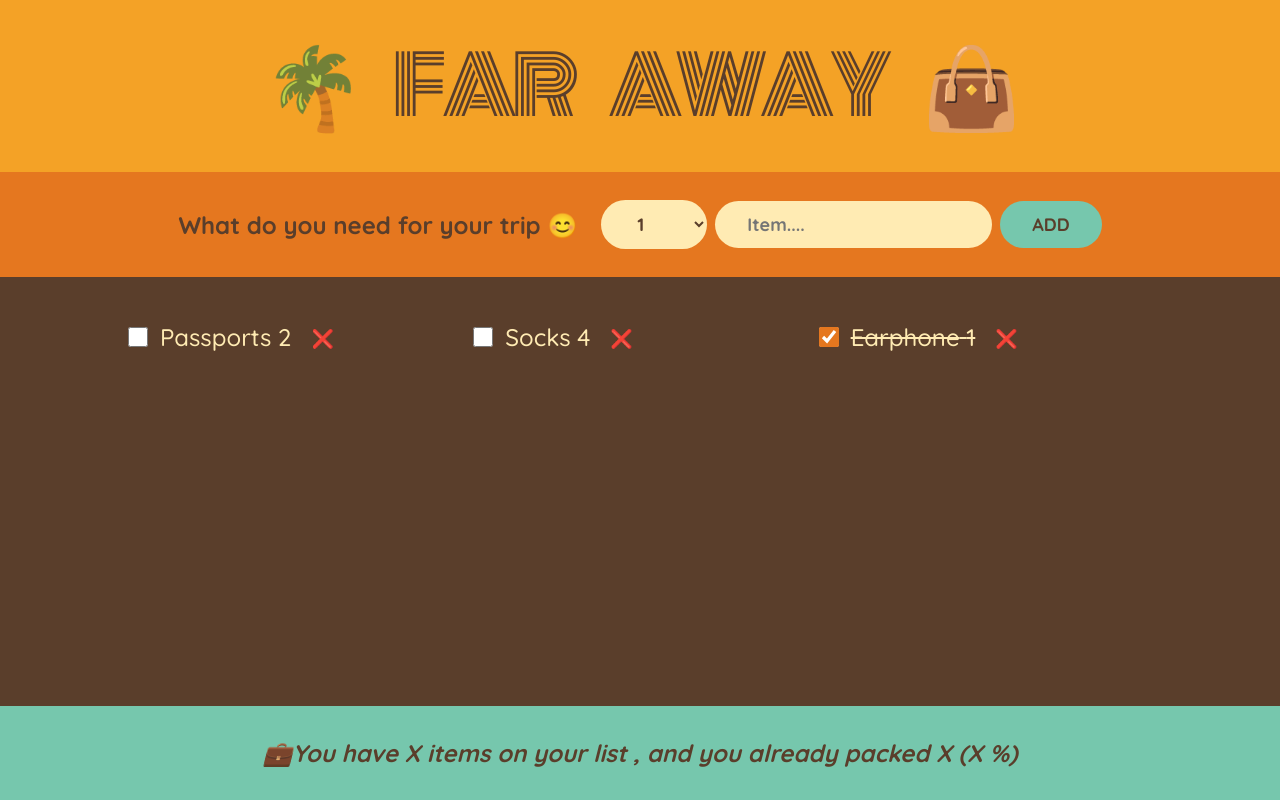
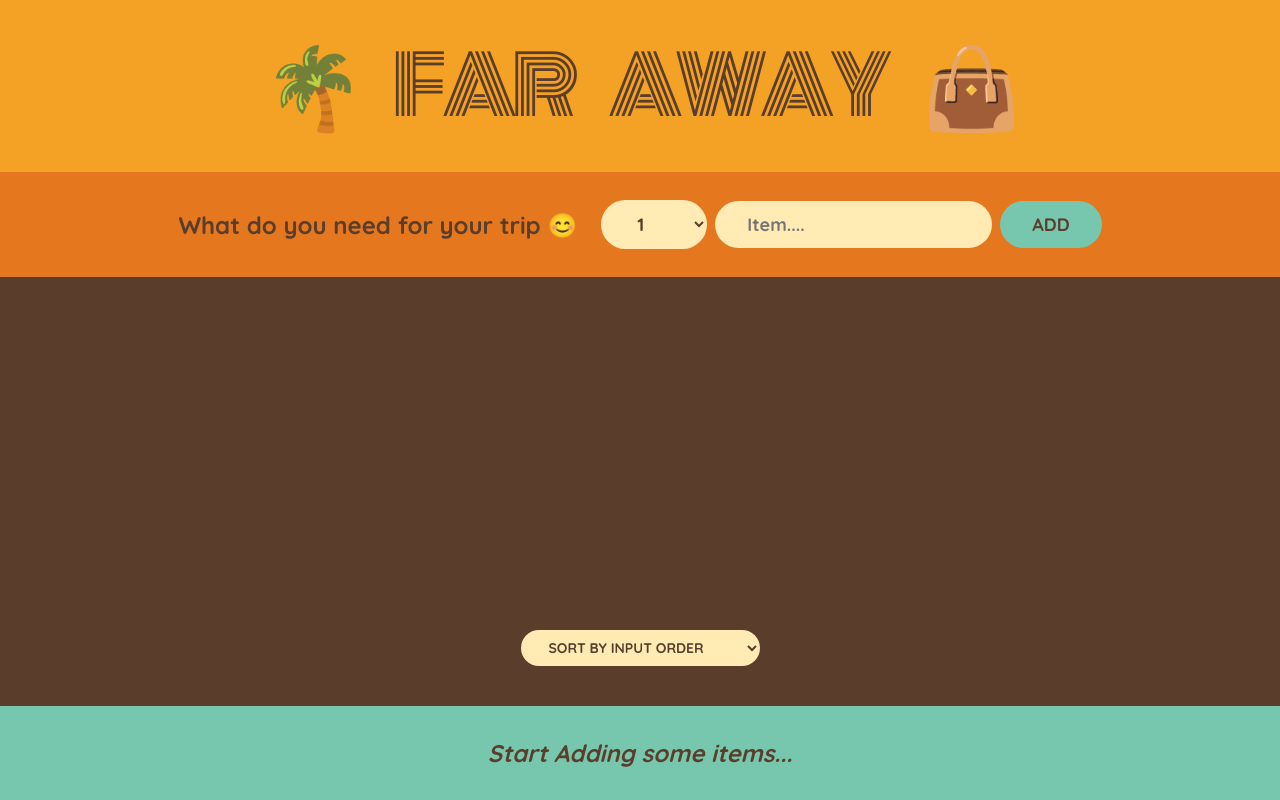
Before and after one commit to Rudrakshj21/TravelList, a React (Create React App) app: page / in a window 1280 px wide. Built offline with nearby package versions, Linux system fonts and the light colour scheme.

Commit message:
added sorting by quantity,description,packed status,input order

```diff
--- a/src/App.js
+++ b/src/App.js
@@ -6,7 +6,7 @@
   { id: 3, description: "Earphone", quantity: 1, packed: true },
 ];
 export default function App() {
-  const [items, setItems] = useState(initialItems);
+  const [items, setItems] = useState([]);
 
   function handleAddItems(newItem) {
     setItems((currentItems) => [...currentItems, newItem]);
@@ -33,7 +33,7 @@
         onDeleteItem={handleDeleteItem}
         onToggleItem={handleToggleItem}
       />
-      <Stats />
+      <Stats items={items} />
     </div>
   );
 }
@@ -80,10 +80,28 @@
   );
 }
 function PackingList({ items, onDeleteItem, onToggleItem }) {
+  const [sortBy, setSortBy] = useState("input");
+  let sortedItems = [];
+  if (sortBy === "input") {
+    sortedItems = [...items];
+  }
+  if (sortBy === "description") {
+    sortedItems = items
+      .slice()
+      .sort((a, b) => a.description.localeCompare(b.description));
+  }
+  if (sortBy === "packed") {
+    sortedItems = items.slice().sort((a, b) => a.packed - b.packed);
+  }
+  if (sortBy === "quantity") {
+    sortedItems = items
+      .slice()
+      .sort((a, b) => Number(a.quantity) - Number(b.quantity));
+  }
   return (
     <div className="list">
       <ul>
-        {items.map((e) => (
+        {sortedItems.map((e) => (
           <Item
             item={e}
             key={e.id}
@@ -92,6 +110,18 @@
           />
         ))}
       </ul>
+      <div className="actions">
+        <select
+          className="actions"
+          value={sortBy}
+          onChange={(e) => setSortBy(e.target.value)}
+        >
+          <option value="input">Sort by input order</option>
+          <option value="description">Sort by description </option>
+          <option value="packed">Sort by packed status</option>
+          <option value="quantity">Sort by quantity</option>
+        </select>
+      </div>
     </div>
   );
 }
@@ -111,10 +141,26 @@
     </li>
   );
 }
-function Stats() {
+function Stats({ items }) {
+  if (!items.length)
+    return (
+      <p className="stats">
+        <em>Start Adding some items...</em>
+      </p>
+    );
+  const numItems = items.length;
+  const numPackedItems = items.filter((item) => item.packed).length;
+  const percentage = +((numPackedItems / numItems) * 100).toFixed(0);
   return (
     <footer className="stats">
-      <em>💼You have X items on your list , and you already packed X (X %)</em>
+      {percentage !== 100 ? (
+        <em>
+          💼You have {numItems} items list , and you already packed{" "}
+          {numPackedItems} ({percentage} %)
+        </em>
+      ) : (
+        <em>You got everything! Ready to go ✈️</em>
+      )}
     </footer>
   );
 }
```
